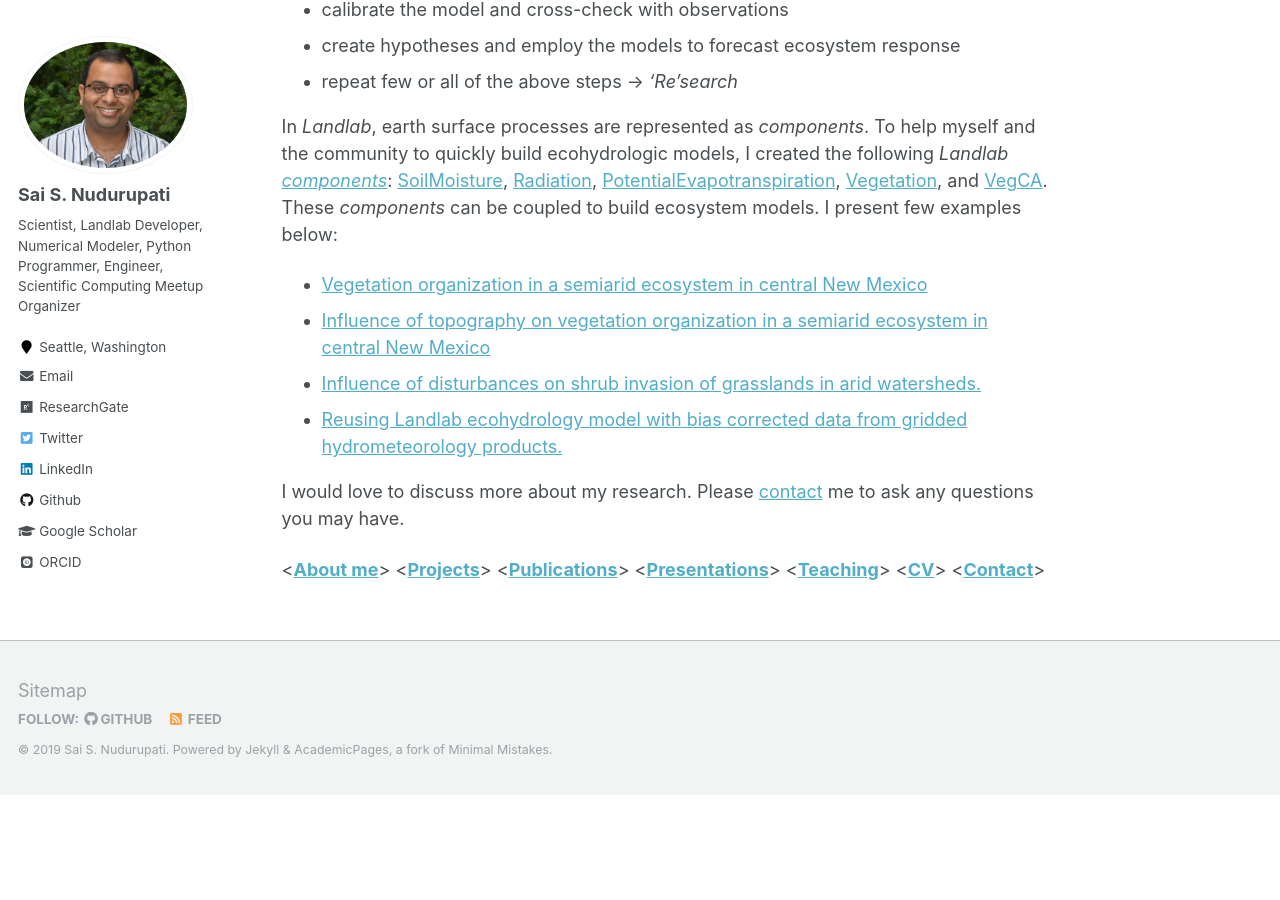
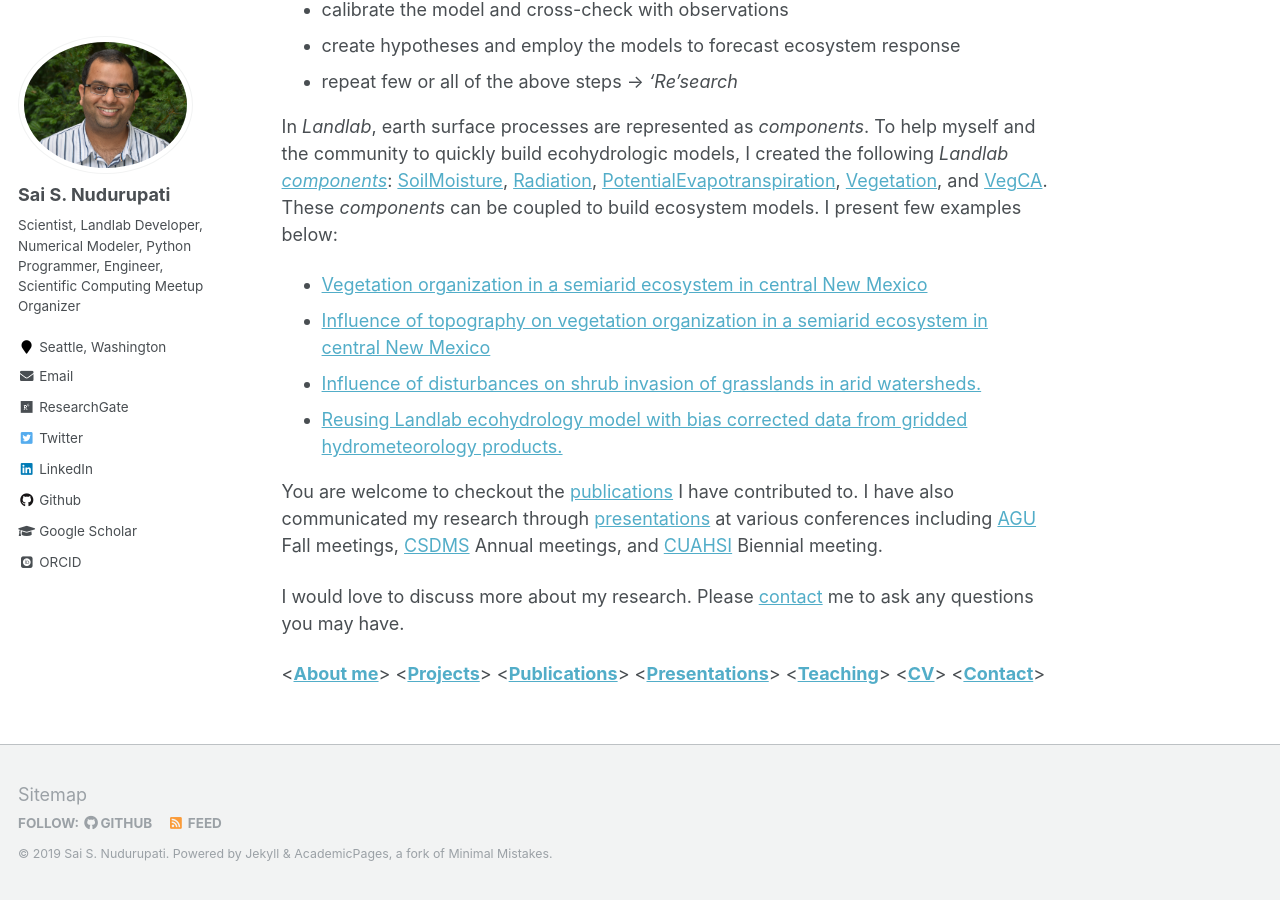
Before and after one commit to saisiddu/saisiddu.github.io, a Jekyll site: the page built from _pages/research.md, in a window 1280 px wide and 900 px high, scrolled down 517 px. Built offline with Jekyll 4.4.1, drawn with Linux system fonts in a browser that asks for light colours; some web fonts are replaced; before the commit the page ends 1312 px from its top, so only the background shows below that.

Commit message:
Update about me and research pages
- added few links to my own pages where necessary.

```diff
--- a/_pages/research.md
+++ b/_pages/research.md
@@ -38,6 +38,15 @@ few examples below:
 - [Influence of disturbances on shrub invasion of grasslands in arid watersheds.](https://saisiddu.github.io/portfolio/Landlab_model_B_ResourceRedistribution/)
 - [Reusing Landlab ecohydrology model with bias corrected data from gridded hydrometeorology products.](https://saisiddu.github.io/portfolio/KI_paper_model_A/)
 
+
+You are welcome to checkout the [publications](https://saisiddu.github.io/publications/)
+I have contributed to. I have also communicated my research through [presentations](https://saisiddu.github.io/talks/)
+at various conferences including
+[AGU](https://www.agu.org/) Fall meetings,
+[CSDMS](https://csdms.colorado.edu/wiki/Main_Page) Annual meetings,
+and [CUAHSI](https://www.cuahsi.org/) Biennial meeting.
+
+
 I would love to discuss more about my research. Please [contact](https://saisiddu.github.io/contact/) me to ask
 any questions you may have.
 
```
Also changed, not shown: _pages/about.md (+2 -1 lines).
